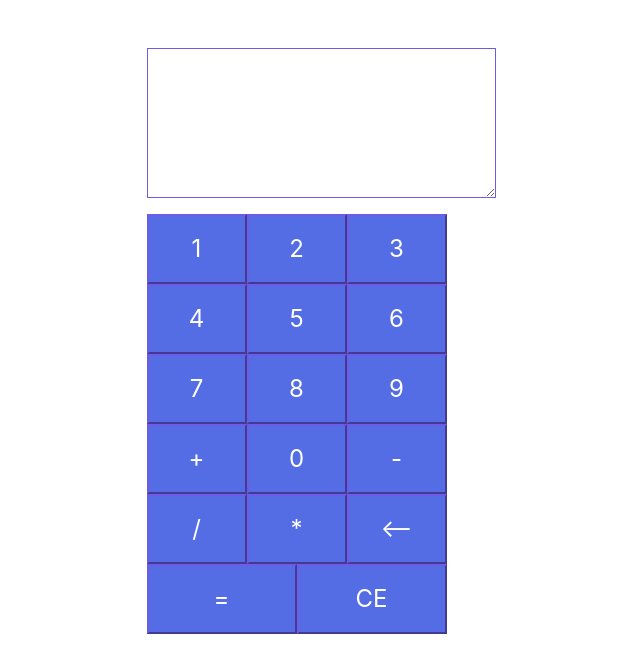
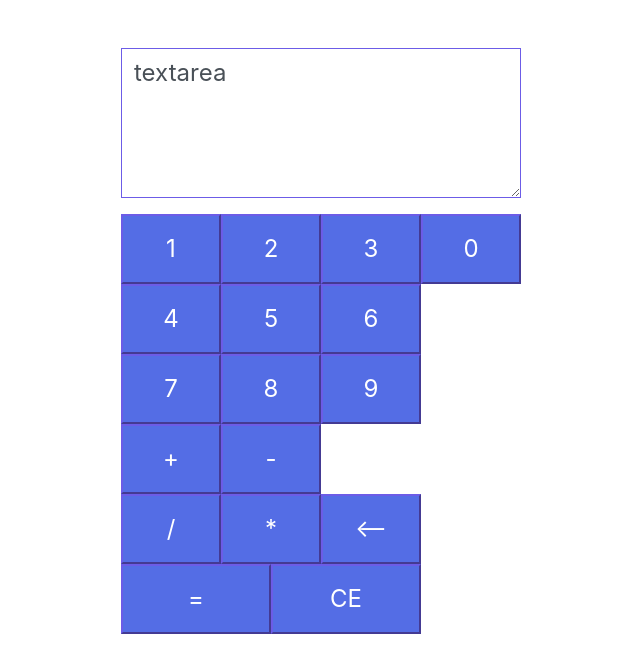
Before and after one commit to avitsara/calculatrice, a React (Create React App) app: page / in a window 1280 px wide. Shown: the top 672 px of the page, without its empty margins (319-959 px from the left). Built offline with nearby package versions, Linux system fonts and the light colour scheme.

Commit message:
ajout de l'élément Symbol + ajout handler pour Symbol

```diff
--- a/src/components/App.js
+++ b/src/components/App.js
@@ -1,6 +1,8 @@
 import React from 'react';
 import ReactDOM from 'react-dom';
+/*======= ON IMPORTE LES CLASSES ============================*/
 import Number from './Number';
+import Symbol from './Symbol';
 /*=== CLASSE PRINCIPALE DU PROGRAMME ====*/
 class App extends React.Component {
     render(){
@@ -12,41 +14,12 @@ class App extends React.Component {
                         <div className="row ">
                             <div className="col-md-12 p-0">
                                 <div className="form-group">
-                                    <textarea className="form-control" rows="3" id="total" type="text" name="ans"></textarea>
+                                    <textarea className="form-control" rows="3" id="total" type="text" value="textarea"> </textarea>
                                 </div>
                             </div>
             </div>
                          <Number> </Number>
-                        <div className="row">
-                            <div className="col-xs-4">
-                            <button type="button" className="symbol">+</button>
-                            </div>
-                            <div className="col-xs-4">
-                            <button type="button" className="number">0</button>
-                            </div>
-                            <div className="col-xs-4">
-                            <button type="button" className="symbol">-</button>
-                            </div>
-                        </div>
-                        <div className="row">
-                            <div className="col-xs-4">
-                            <button type="button" className="symbol">/</button>
-                            </div>
-                            <div className="col-xs-4">
-                            <button type="button" className="symbol">*</button>
-                            </div>
-                            <div className="col-xs-4">
-                            <button type="button" className="symbol">⟵</button>
-                            </div>
-                        </div>
-                        <div className="row">
-                            <div className="col-xs-6 p-0">
-                            <button type="button" className="symbol">=</button>
-                            </div>
-                            <div className="col-xs-6 p-0">
-                            <button type="button" className="symbol">CE</button>
-                            </div>
-                        </div>
+                         <Symbol> </Symbol>
                         </form>
                     </div>
                     </div>
--- a/src/components/Number.js
+++ b/src/components/Number.js
@@ -1,6 +1,10 @@
+/**
+ * Number : élément qui va représenter les chiffres
+ * de la calculatrice
+ */
 /*===  IMPORTS DE MODULES =====*/
 import React from 'react';
-
+import { Fragment } from 'react';
 
 /*===  CRÉATION DU COMPOSANT REACT NUMBER   =====*/
 
@@ -11,9 +15,9 @@ class Number extends React.Component {
         // this dans la fonction de rappel
         this.handleClickNumber = this.handleClickNumber.bind(this);
     }
-    //
+    // fonction permettant
+    // de gérer le click sur le bouton
     handleClickNumber(e){
-        ///console.log("click sur un number");
         console.log(e.target.value);
     }
     render(){
@@ -30,9 +34,12 @@ class Number extends React.Component {
                 <div className="col-xs-4">
                     <button type="button" className="number" value="3" onClick={this.handleClickNumber}>3</button>
                 </div>
+                <div className="col-xs-4">
+                    <button type="button" className="number" value="0" onClick={this.handleClickNumber}>0</button>
                 </div>
+            </div>
+
             <div className="row">
-
                 <div className="col-xs-4">
                     <button type="button" className="number" value="4" onClick={this.handleClickNumber}>4</button>
                         </div>
--- /dev/null
+++ b/src/components/Symbol.js
@@ -0,0 +1,58 @@
+/**
+ * Symbol : élément qui va représenter les symboles
+ * de la calculatrice
+ */
+/*===  IMPORTS DE MODULES =====*/
+import React from 'react';
+import { Fragment } from 'react';
+
+/*=====  CRÉATION DE L'ÉLÉMENT SYMBOL ======================*/
+class Symbol extends React.Component {
+    constructor(props){
+        super(props);
+        this.handleTextArea = this.handleTextArea.bind(this);
+    }
+    // Fonction permettant de gérer les
+    // évènements dans la zone de saisie
+    handleTextArea(e){
+
+    }
+
+    render(){
+        return(
+            <Fragment>
+            <div className="row">
+                <div className="col-xs-4">
+                    <button type="button" className="symbol">+</button>
+                </div>
+
+                <div className="col-xs-4">
+                        <button type="button" className="symbol">-</button>
+                </div>
+                        </div>
+                        <div className="row">
+                            <div className="col-xs-4">
+                            <button type="button" className="symbol">/</button>
+                            </div>
+                            <div className="col-xs-4">
+                            <button type="button" className="symbol">*</button>
+                            </div>
+                            <div className="col-xs-4">
+                            <button type="button" className="symbol">⟵</button>
+                            </div>
+                        </div>
+                        <div className="row">
+                            <div className="col-xs-6 p-0">
+                            <button type="button" className="symbol">=</button>
+                            </div>
+                            <div className="col-xs-6 p-0">
+                            <button type="button" className="symbol">CE</button>
+                            </div>
+            </div>
+            </Fragment>
+        )
+    }
+
+}
+/*=== EXPORTATION PAR DÉFAUT DU COMPOSANT SYMBOL  =====*/
+export default Symbol;
```
Also changed, not shown: 1 other file (tests, documents, lock files or other folders). Lines whose indentation alone changed are shown as unchanged.
